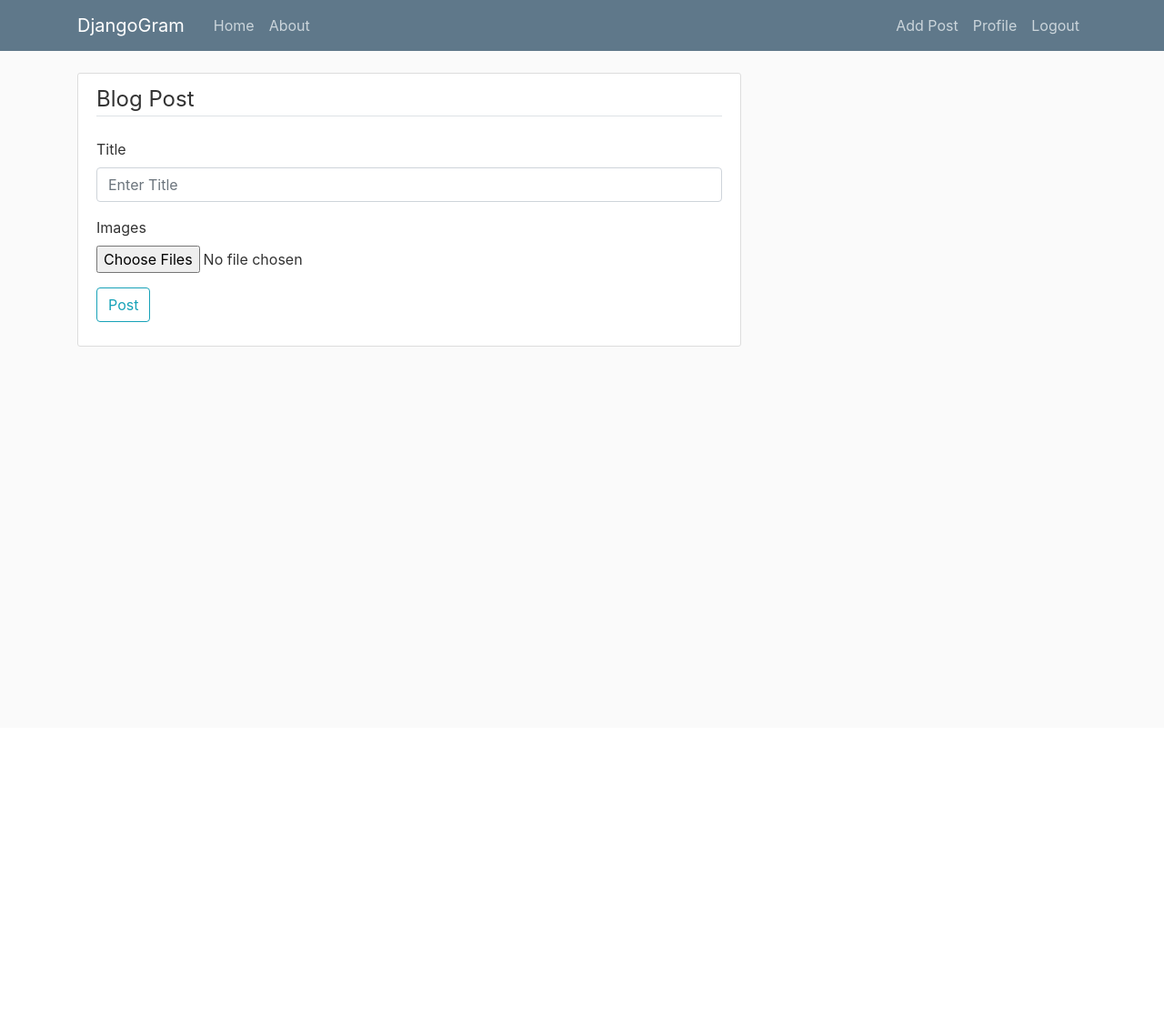
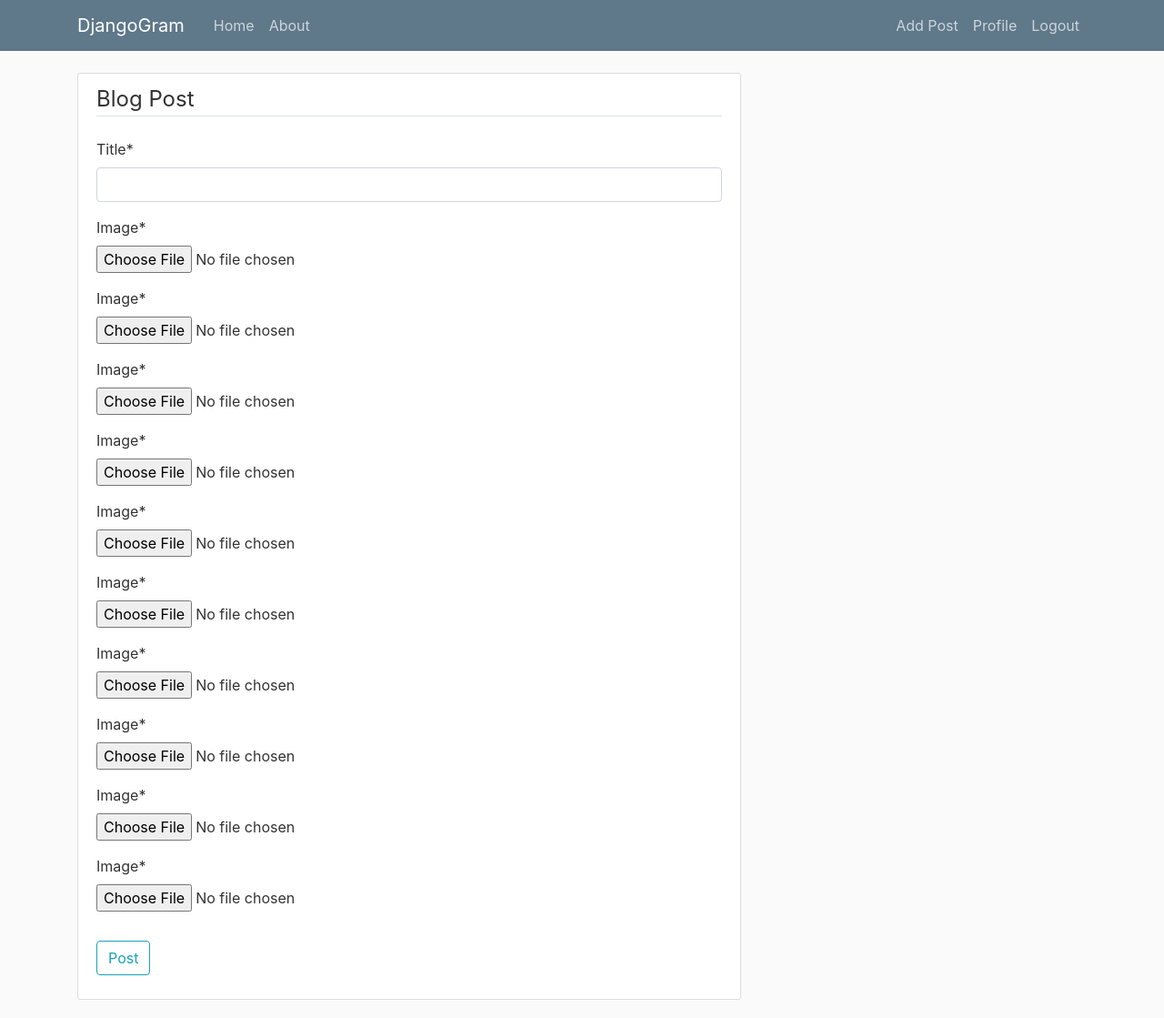
Before and after one commit to dmytropolyt/djangogram, a Django app: page /post/new/ in a window 1280 px wide. Shown: the whole page at 91% size. Before the commit the page ends 381 px from the top, so only its background shows below. Run offline with Django 4.2, Linux system fonts and the light colour scheme; the visitor is signed in with stand-in values (Sample User, id 1); some libraries are stand-ins or nearby versions.

Commit message:
add post template

```diff
--- a/djangogram/dgram/templates/dgram/post_form.html
+++ b/djangogram/dgram/templates/dgram/post_form.html
@@ -1,23 +1,18 @@
 {% extends "dgram/base.html" %}
-<!--{% load crispy_forms_tags %}-->
+{% load crispy_forms_tags %}
 {% block content %}
     <div class="content-section">
-        <form id="post_form" method="post" action="{% url 'post-create' %}" enctype="multipart/form-data">
+        <form method="POST">
             {% csrf_token %}
-            <legend class="border-bottom mb-4">Blog Post</legend>
-            <div class="form-group">
-                <label for="note-title">Title</label>
-                <input type="text" name="title" class="form-control" id="note-title" placeholder="Enter Title" required>
-            </div>
-            <div class="form-group">
-                <label for="note-image">Images</label>
-                <input type="file" name="images" class="form-control-file" id="note-image" multiple>
-            </div>
-
+            <fieldset class="form-group">
+                <legend class="border-bottom mb-4">Blog Post</legend>
+                {{ postForm|crispy }}
+                {{ formset|crispy }}
+            </fieldset>
             <div class="form-group">
                 <button class="btn btn-outline-info" type="submit">Post</button>
             </div>
-
         </form>
     </div>
+
 {% endblock content %}
```
